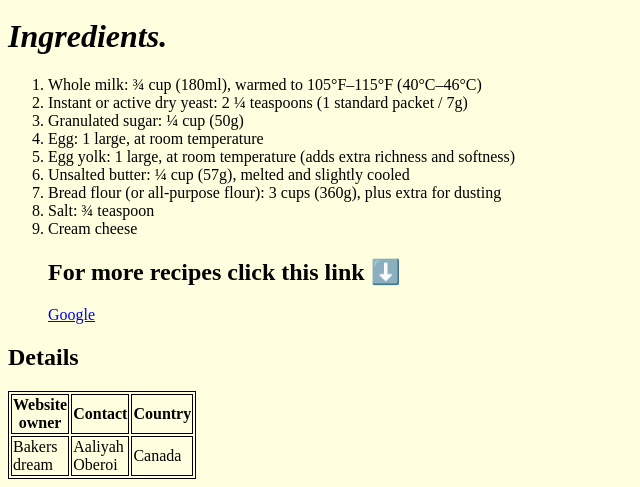
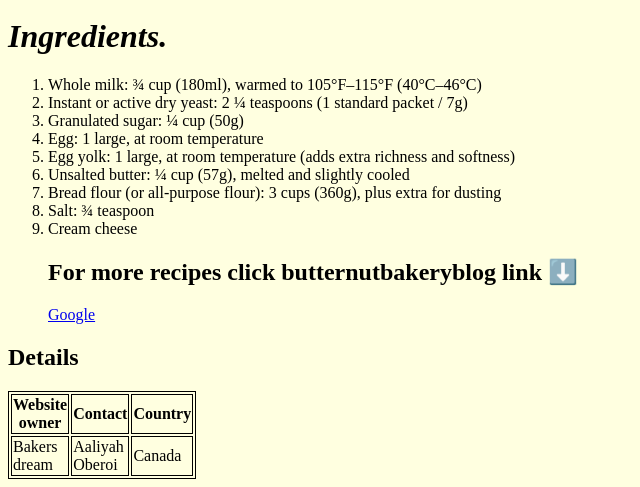
Before and after one commit to aoberoi-prog/aoberoi-prog.github.io, a plain HTML site: page moderate.html in a window 1280 px wide. Shown: the part 865-1352 px from the top of the page, without its empty margins (0-640 px from the left). Drawn offline with Linux system fonts and the light colour scheme.

Commit message:
Update recipe link text in moderate.html

```diff
--- a/moderate.html
+++ b/moderate.html
@@ -42,7 +42,7 @@ body {
   <li>Salt: ¾ teaspoon</li>
   <li>Cream cheese</li>
 
- <h2>For more recipes click this link ⬇️</h2>
+ <h2>For more recipes click butternutbakeryblog link ⬇️</h2>
      <p><a href="https://butternutbakeryblog.com/easy-homemade-cinnamon-rolls/">Google</a></p>
 
 </ol>
```
